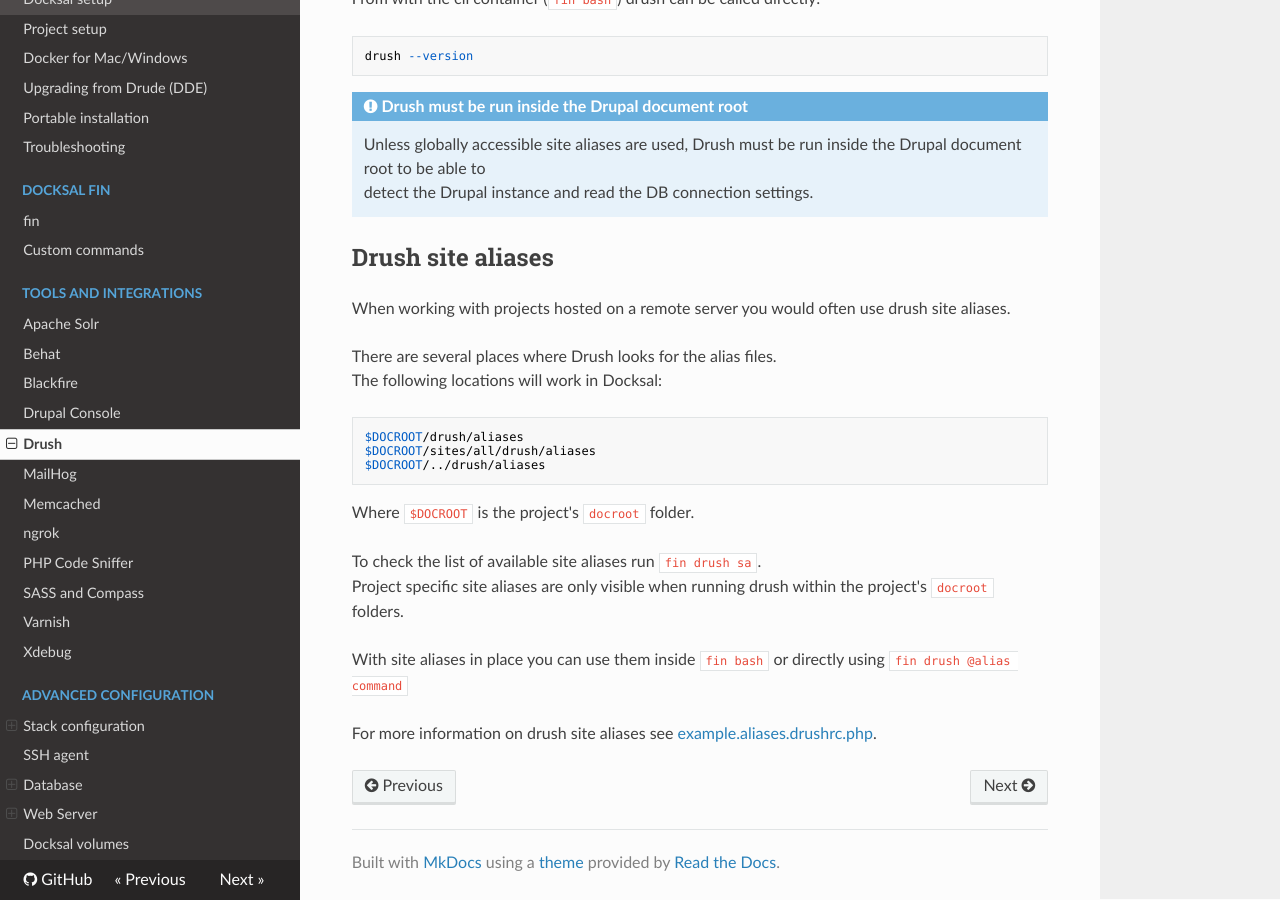
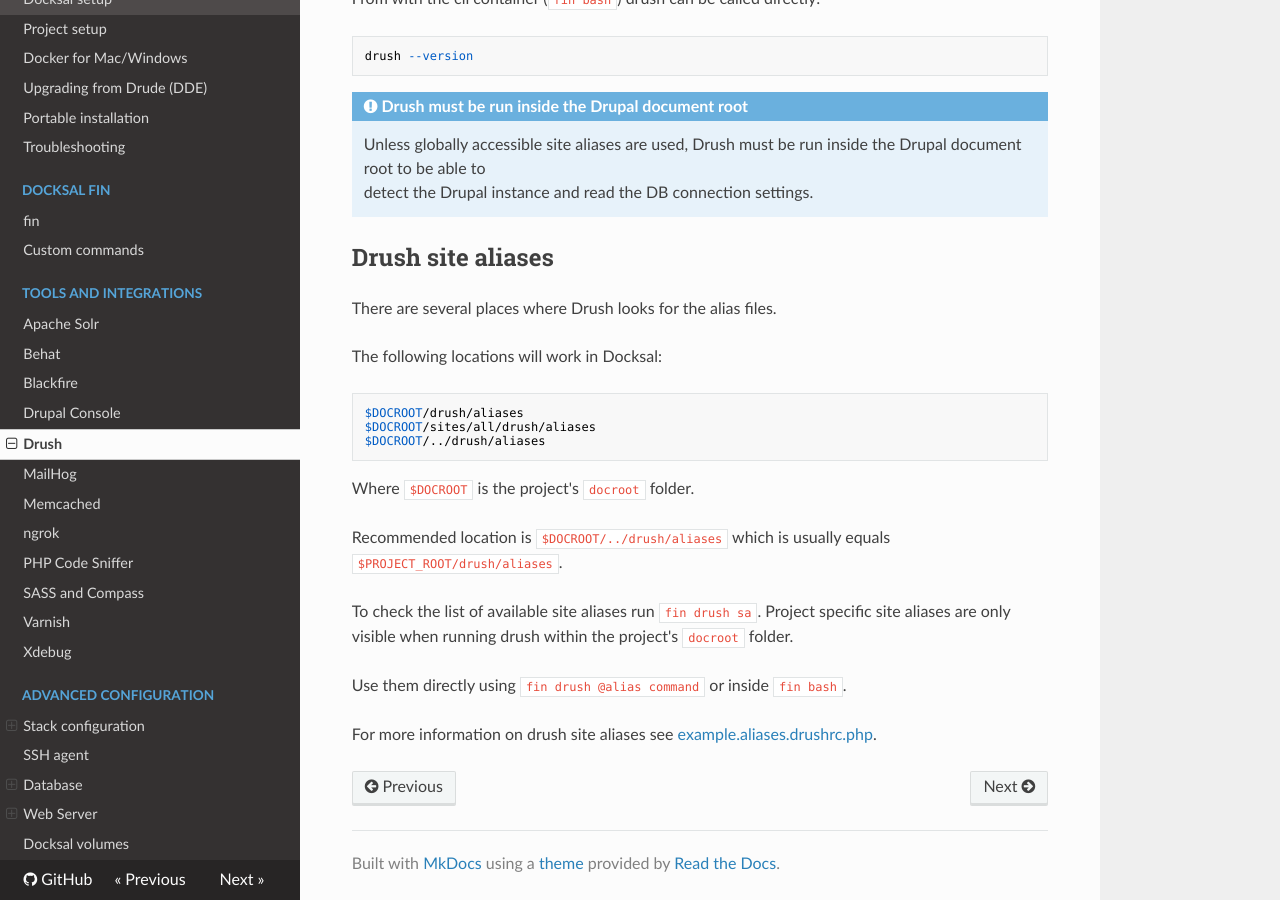
Before and after one commit to docksal/docksal, an MkDocs documentation site: the page built from docs/tools/drush.md, in a window 1280 px wide and 900 px high, scrolled down 595 px. Built offline with MkDocs 1.6.1, drawn with Linux system fonts in a browser that asks for light colours; nearby versions of some CDN libraries; old or Windows-style settings are respelled for this version of MkDocs.

Commit message:
Update drush.md

````diff
--- a/docs/tools/drush.md
+++ b/docs/tools/drush.md
@@ -32,9 +32,8 @@ drush --version
 <a name="site-aliases"></a>
 ## Drush site aliases
 
-When working with projects hosted on a remote server you would often use drush site aliases.
+There are several places where Drush looks for the alias files.
 
-There are several places where Drush looks for the alias files.
 The following locations will work in Docksal:
 
 ```bash
@@ -45,9 +44,10 @@ $DOCROOT/../drush/aliases
 
 Where `$DOCROOT` is the project's `docroot` folder.
 
-To check the list of available site aliases run `fin drush sa`.
-Project specific site aliases are only visible when running drush within the project's `docroot` folders.
+Recommended location is `$DOCROOT/../drush/aliases` which is usually equals `$PROJECT_ROOT/drush/aliases`.
 
-With site aliases in place you can use them inside `fin bash` or directly using `fin drush @alias command`
+To check the list of available site aliases run `fin drush sa`. Project specific site aliases are only visible when running drush within the project's `docroot` folder.
+
+Use them directly using `fin drush @alias command` or inside `fin bash`.
 
 For more information on drush site aliases see [example.aliases.drushrc.php](https://github.com/drush-ops/drush/blob/master/examples/example.aliases.drushrc.php).
````
